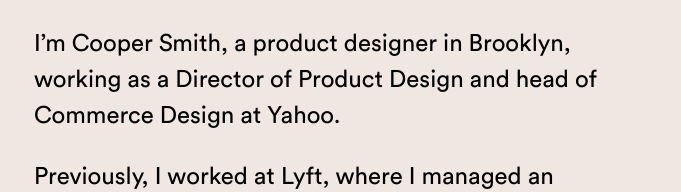
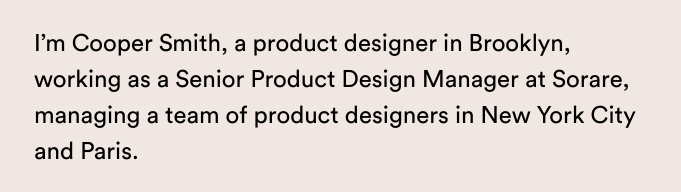
Before and after one commit to coopersmith/coopersmith.github.io, a plain HTML site: page archive/v2/index.html in a window 1280 px wide. Shown: the part 202-394 px from the top of the page, without its empty margins (254-935 px from the left). Drawn offline with Linux system fonts and the light colour scheme; a web font is replaced by a local one.

Commit message:
Update index.html
Reverting for posterity

```diff
--- a/archive/v2/index.html
+++ b/archive/v2/index.html
@@ -55,7 +55,7 @@
         <h1>Cooper Smith</h1>
         <!-- ><h2>Senior Product Design Manager at Sorare</h2> -->
         <h2>Brooklyn // Rhode Island </h2>
-  			<p>I’m Cooper Smith, a product designer in Brooklyn, working as a Director of Product Design and head of Commerce Design at Yahoo.</p>
+  			<p>I’m Cooper Smith, a product designer in Brooklyn, working as a Senior Product Design Manager at Sorare, managing a team of product designers in New York City and Paris.</p>
 			<p>Previously, I worked at Lyft, where I managed an incredible team of designers focused on the core Rider experience, as well as our Mapping design team. Prior, I worked at Twitter <i class="fab fa-twitter"></i> and Foursquare <i class="fab fa-foursquare"></i>. I completed the 18th grade at the School of Visual Arts, receiving my masters in Interaction Design.  While there, I did a project visualizing fitness tracking data in NYC that culminated with me designing a full page spread for <a href="http://cargocollective.com/coopersmith/WIRED-Joggers-Logged-1" target="_blank">WIRED UK</a>.<p>
 			<p>I'm rarely without my  camera and keep a photo journal of my adventures on <a href="https://coops.exposure.co" target="_blank">Exposure</a> and post snapshots to <a href="https://glass.photo/coop" target="_blank">Glass</a>      .</p>
 		   	<h6><a href="https://www.twitter.com/coops" target="_blank"><i class="fab fa-twitter"></i></a>&nbsp;&nbsp;&nbsp;<a href="https://open.spotify.com/user/cooper_smith/playlist/0Z0AmcHYTioe3dUqFBXv5Q?si=dL1DcegESRmI1Sl8VAd0Tg" target="_blank"><i class="fab fa-spotify"></i></a>&nbsp;&nbsp;&nbsp;<a href="https://www.instagram.com/coopersmith" target="_blank"><i class="fab fa-instagram"></i></a>&nbsp;&nbsp;&nbsp;<a href="http://coopersmith.tumblr.com/" target="_blank"><i class="fab fa-tumblr"></i></a>&nbsp;&nbsp;&nbsp;<a href="https://www.linkedin.com/in/coopersmith/" target="_blank"><i class="fab fa-linkedin-in"></i></a>&nbsp;&nbsp;&nbsp;<a href="mailto:mysite@coopsmith.co" target="_blank"><i class="far fa-envelope"></i></a></h6>
```
